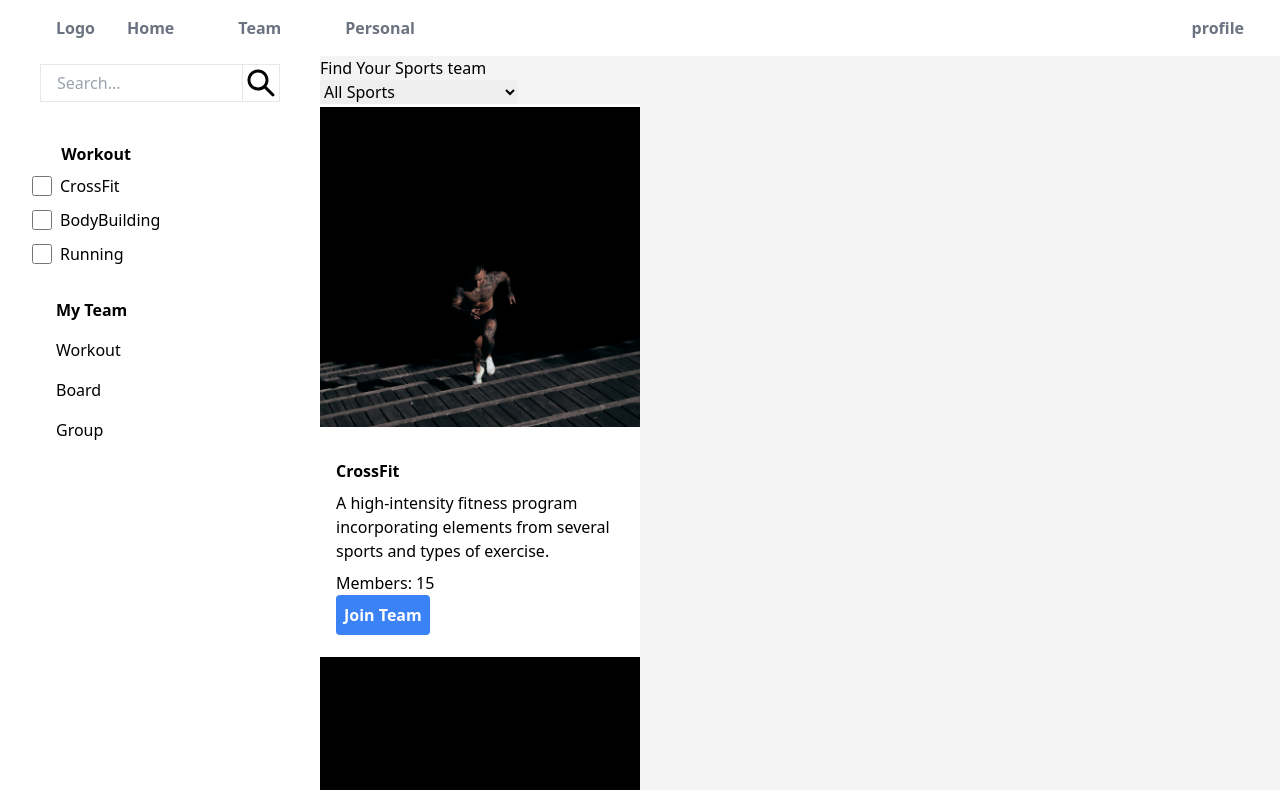
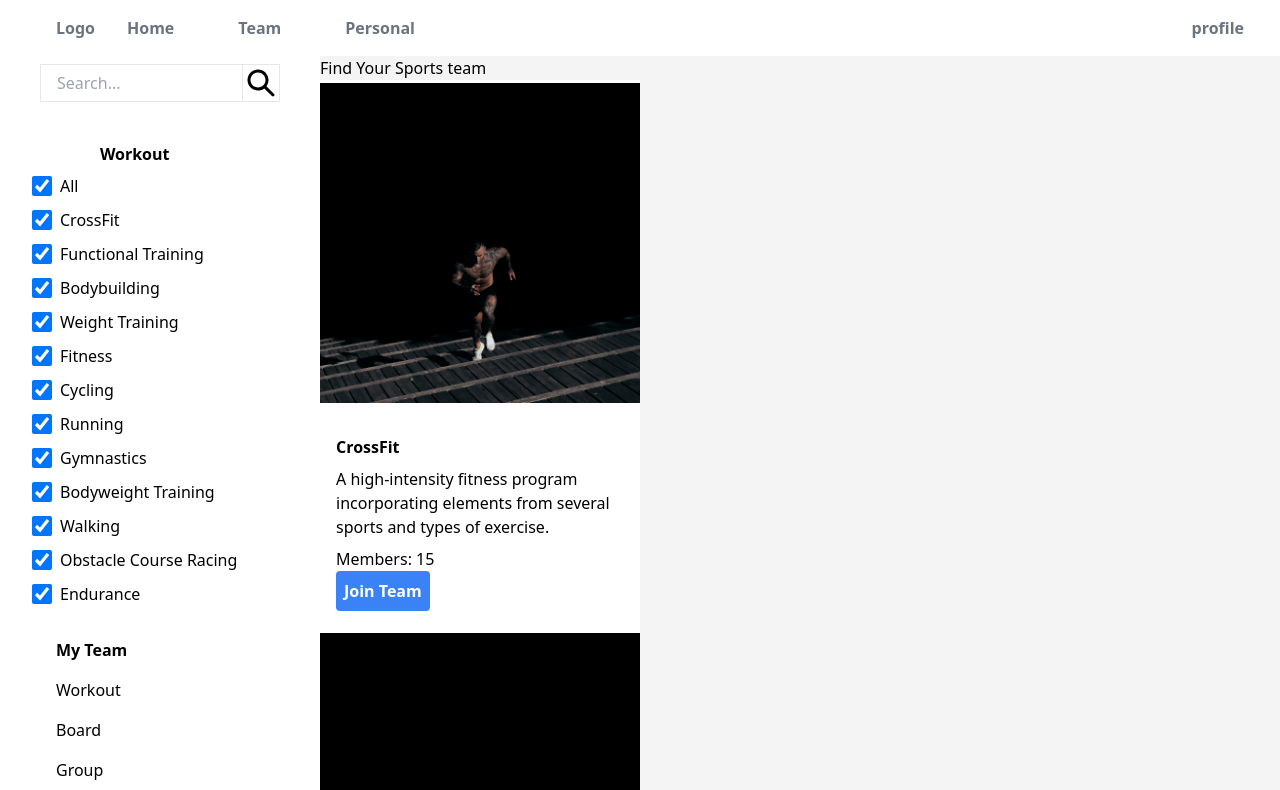
Before and after one commit to DonggiChae/workoutwithteam, a Next.js app: page /searchTeam in a window 1280 px wide. Shown: the top 790 px of the page. Built offline with nearby package versions, Linux system fonts and the light colour scheme.

Commit message:
add checkbox and search function

```diff
--- a/src/components/CheckBoxes.tsx
+++ b/src/components/CheckBoxes.tsx
@@ -1,4 +1,4 @@
-import React, { useState } from "react";
+import React, { useState, useEffect, useReducer, use } from "react";
 
 interface Checkbox {
   id: string;
@@ -8,32 +8,70 @@ interface Checkbox {
 interface CheckboxListProps {
   checkboxes: Checkbox[];
   title: string;
+  onCheckboxChange: (selectedCheckboxes: string[]) => void;
 }
 
-export default function CheckBoxes({ checkboxes, title }: CheckboxListProps) {
-  const [checkedItems, setCheckedItems] = useState<string[]>([]);
+export default function CheckBoxes({
+  checkboxes,
+  title,
+  onCheckboxChange,
+}: CheckboxListProps) {
+  const [selectedCheckboxes, setSelectedCheckboxes] = useState<string[]>([]);
 
   const handleCheckboxChange = (event: React.ChangeEvent<HTMLInputElement>) => {
-    const { value, checked } = event.target;
-    if (checked) {
-      setCheckedItems((prevCheckedItems) => [...prevCheckedItems, value]);
+    const checkboxId = event.target.value;
+    const isChecked = event.target.checked;
+
+    if (isChecked) {
+      setSelectedCheckboxes((prevSelected) => [...prevSelected, checkboxId]);
     } else {
-      setCheckedItems((prevCheckedItems) =>
-        prevCheckedItems.filter((item) => item !== value)
+      setSelectedCheckboxes((prevSelected) =>
+        prevSelected.filter((id) => id !== checkboxId)
       );
     }
   };
+
+  const handleSelectAllChange = (
+    event: React.ChangeEvent<HTMLInputElement>
+  ) => {
+    const isChecked = event.target.checked;
+
+    if (isChecked) {
+      const allCheckboxIds = checkboxes.map((checkbox) => checkbox.id);
+      setSelectedCheckboxes(allCheckboxIds);
+    } else {
+      setSelectedCheckboxes([]);
+    }
+  };
+  useEffect(() => {
+    onCheckboxChange(selectedCheckboxes);
+  }, [selectedCheckboxes]);
+
+  useEffect(() => {
+    const allCheckboxIds = checkboxes.map((checkbox) => checkbox.id);
+    setSelectedCheckboxes(allCheckboxIds);
+  }, []);
+
   return (
     <div className="flex flex-col items-center gap-2">
       <div className="font-bold">{title}</div>
       <div className="flex flex-col items-start gap-2.5">
+        <label className="flex items-center gap-2">
+          <input
+            type="checkbox"
+            checked={selectedCheckboxes.length === checkboxes.length}
+            onChange={handleSelectAllChange}
+            className="h-5 w-5 "
+          />
+          <span>All</span>
+        </label>
         {checkboxes.length > 0 &&
           checkboxes.map((checkbox) => (
             <label key={checkbox.id} className="flex items-center gap-2">
               <input
                 type="checkbox"
                 value={checkbox.id}
-                checked={checkedItems.includes(checkbox.id)}
+                checked={selectedCheckboxes.includes(checkbox.id)}
                 onChange={handleCheckboxChange}
                 className="h-5 w-5 "
               />
--- a/src/components/sideBars/SearchTeamSideBar.tsx
+++ b/src/components/sideBars/SearchTeamSideBar.tsx
@@ -7,6 +7,7 @@ import CheckBoxes from "../CheckBoxes";
 interface SearchTeamSideBarProps {
   onSearch: (query: string) => void;
   checkboxList: CheckboxListProps;
+  onCheckboxChange: (selectedCheckboxes: string[]) => void;
 }
 
 interface Checkbox {
@@ -22,6 +23,7 @@ interface CheckboxListProps {
 export default function SearchTeamSideBar({
   onSearch,
   checkboxList,
+  onCheckboxChange,
 }: SearchTeamSideBarProps) {
   return (
     <div className="sticky flex w-80 flex-col items-start bg-white p-0">
@@ -33,6 +35,7 @@ export default function SearchTeamSideBar({
           <CheckBoxes
             title={checkboxList.title}
             checkboxes={checkboxList.checkboxes}
+            onCheckboxChange={onCheckboxChange}
           />
         </div>
         <div className="ml-6 flex w-80 flex-col items-start gap-4">
--- a/src/components/team/searchTeam/SearchTeam.tsx
+++ b/src/components/team/searchTeam/SearchTeam.tsx
@@ -1,11 +1,10 @@
 "use client";
 
-import React, { useState } from "react";
+import React, { useEffect, useState } from "react";
 import Head from "next/head";
 import Link from "next/link";
 import SearchTeamSideBar from "@/components/sideBars/SearchTeamSideBar";
 import TeamCard from "@/components/Cards/TeamCard";
-import { toInteger } from "lodash";
 
 interface Team {
   name: string;
@@ -78,42 +77,48 @@ const teams: Team[] = [
 const KindOfWorkout: CheckboxListProps = {
   title: "Workout",
   checkboxes: [
-    { id: "1", label: "CrossFit" },
-    { id: "2", label: "BodyBuilding" },
-    { id: "3", label: "Running" },
+    { id: "CrossFit", label: "CrossFit" },
+    { id: "Functional Training", label: "Functional Training" },
+    { id: "Bodybuilding", label: "Bodybuilding" },
+    { id: "Weight Training", label: "Weight Training" },
+    { id: "Fitness", label: "Fitness" },
+    { id: "Cycling", label: "Cycling" },
+    { id: "Running", label: "Running" },
+    { id: "Gymnastics", label: "Gymnastics" },
+    { id: "Bodyweight Training", label: "Bodyweight Training" },
+    { id: "Walking", label: "Walking" },
+    { id: "Obstacle Course Racing", label: "Obstacle Course Racing" },
+    { id: "Endurance", label: "Endurance" },
   ],
 };
 
 export default function SearchTeam() {
   const [searchQuery, setSearchQuery] = useState("");
-  const [sportFilter, setSportFilter] = useState("");
-
-  const filteredteams = teams.filter((team) => {
-    if (sportFilter) {
-      return team.sports.includes(sportFilter);
+  const [selectedCheckboxes, setSelectedCheckboxes] = useState<string[]>([]);
+  const [filteredTeams, setFilteredTeams] = useState<Team[]>([]);
+  const filterItems = () => {
+    const filteredTeams = teams.filter((team) => {
+      if (selectedCheckboxes.length === 0) {
+        return null;
       }
-
-    if (searchQuery) {
+      if (selectedCheckboxes.length > 0) {
         return (
-        team.name.toLowerCase().includes(searchQuery.toLowerCase()) ||
-        team.description.toLowerCase().includes(searchQuery.toLowerCase())
+          (team.name.toLowerCase().includes(searchQuery.toLowerCase()) ||
+            team.description
+              .toLowerCase()
+              .includes(searchQuery.toLowerCase())) &&
+          selectedCheckboxes.some((checkbox) => team.sports.includes(checkbox))
         );
       }
-
       return true;
     });
 
-  // const handleSearchInputChange = (
-  //   event: React.ChangeEvent<HTMLInputElement>
-  // ) => {
-  //   setSearchQuery(event.target.value);
-  // };
+    setFilteredTeams(filteredTeams);
+  };
 
-  const handleSportFilterChange = (
-    event: React.ChangeEvent<HTMLSelectElement>
-  ) => {
-    setSportFilter(event.target.value);
-  };
+  useEffect(() => {
+    filterItems();
+  }, [selectedCheckboxes, searchQuery]);
 
   return (
     <div className="flex flex-row ">
@@ -121,34 +126,15 @@ export default function SearchTeam() {
         <SearchTeamSideBar
           onSearch={setSearchQuery}
           checkboxList={KindOfWorkout}
+          onCheckboxChange={setSelectedCheckboxes}
         />
       </div>
       <div className="pl-80">
         <h1>Find Your Sports team</h1>
 
-        <form>
-          {/* <input
-    type="text"
-    placeholder="Search for a team..."
-    value={searchQuery}
-    onChange={handleSearchInputChange}
-  /> */}
-          <select value={sportFilter} onChange={handleSportFilterChange}>
-            <option value="">All Sports</option>
-            <option value="CrossFit">CrossFit</option>
-            <option value="Bodybuilding">Bodybuilding</option>
-            <option value="Cycling">Cycling</option>
-            <option value="Running">Running</option>
-            <option value="Gymnastics">Gymnastics</option>
-            <option value="Obstacle Course Racing">
-              Obstacle Course Racing
-            </option>
-          </select>
-        </form>
-
         <div>
-          {filteredteams.length > 0 ? (
-            filteredteams.map((team) => (
+          {filteredTeams.length > 0 ? (
+            filteredTeams.map((team) => (
               <div key={team.url}>
                 <TeamCard
                   name={team.name}
```
Also changed, not shown: src/types/team.ts (+11 -0 lines). Lines whose indentation alone changed are shown as unchanged.
